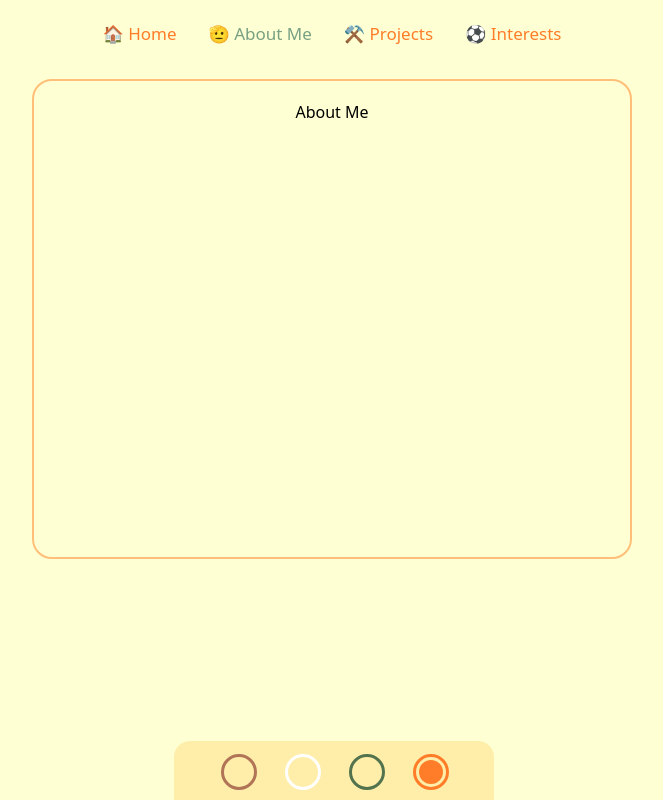
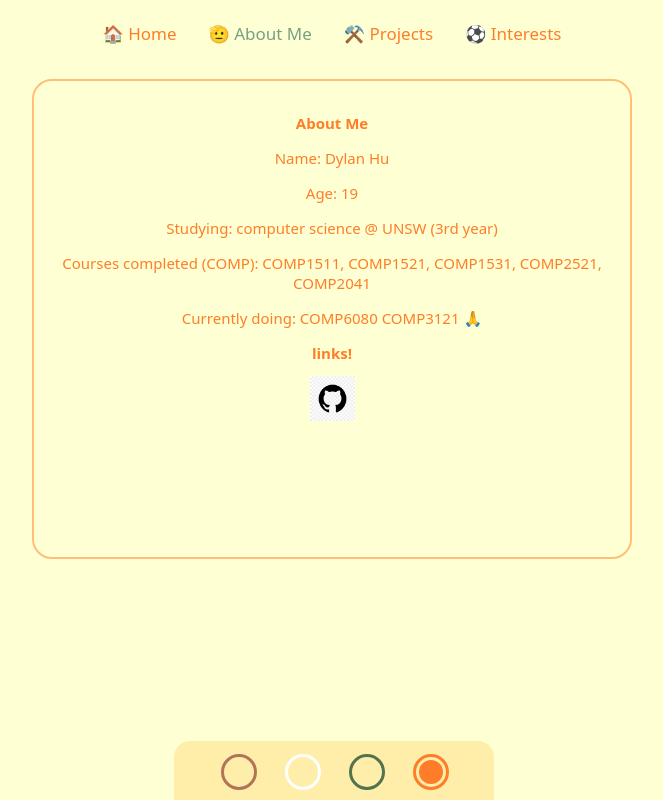
Before and after one commit to Dylanwhooooo/Dylanwhooooo.github.io, a plain HTML site: page personal-profile/about-me.html in a window 1280 px wide. Shown: the whole page, without its empty margins (308-971 px from the left). Drawn offline with Linux system fonts and the light colour scheme.

Commit message:
Add files via upload

```diff
--- a/personal-profile/about-me.html
+++ b/personal-profile/about-me.html
@@ -48,8 +48,16 @@
 
         <div class="container">
             <div class="center">
-                <h>About Me</h2>
-                <p></p>
+                <h2>About Me</h2>
+                <P>Name: Dylan Hu</P>
+                <p>Age: 19</p>
+                <p>Studying: computer science @ UNSW (3rd year)</p>
+                <p>Courses completed (COMP): COMP1511, COMP1521, COMP1531, COMP2521, COMP2041</p>
+                <p>Currently doing: COMP6080 COMP3121 🙏</p>
+                <h2>links!</h2>
+                <a href="https://github.com/Dylanwhooooo" target="_blank">
+                    <img src="/resources/githubpng.png" class="socialslink">
+                </a>
             </div>
         </div>
         <script src="./main.js"></script>
--- a/personal-profile/style.css
+++ b/personal-profile/style.css
@@ -40,6 +40,7 @@ h2 {
 
 p {
   color: var(--clr-word-color);
+  font-size: 15px;
 }
 
 .headingbox {
@@ -156,3 +157,10 @@ p {
   --clr-word-color: rgb(254, 255, 222);
   --clr-clrpicker: rgb(254, 255, 222);
 }
+
+.socialslink {
+  border: 0;
+  width: 45px;
+  height: 45px;
+  filter: var(--clr-word-color);
+}
```
Also changed, not shown: personal-profile/index.html (+2 -3 lines), resources/download.jpg (added), resources/githubpng.png (added).
